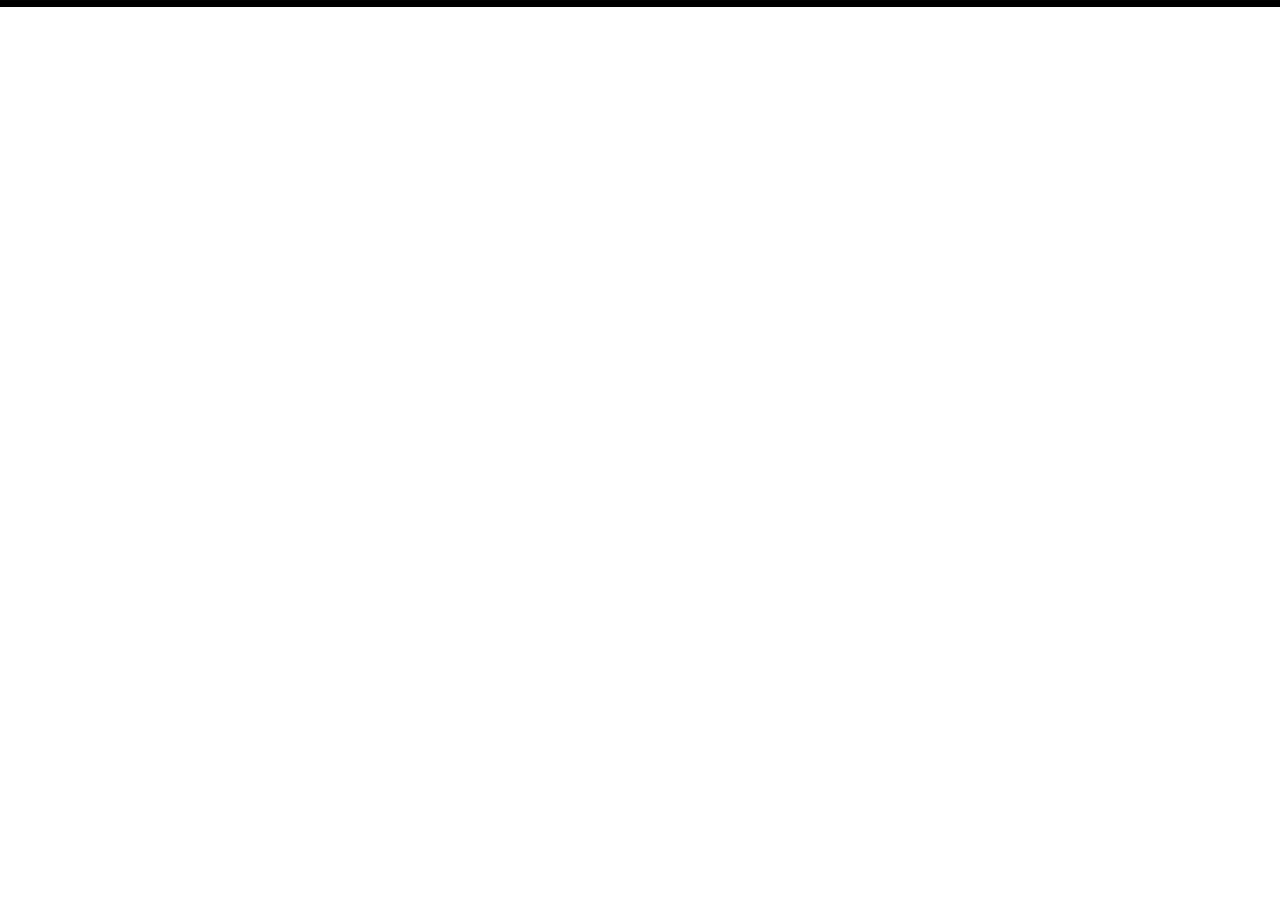
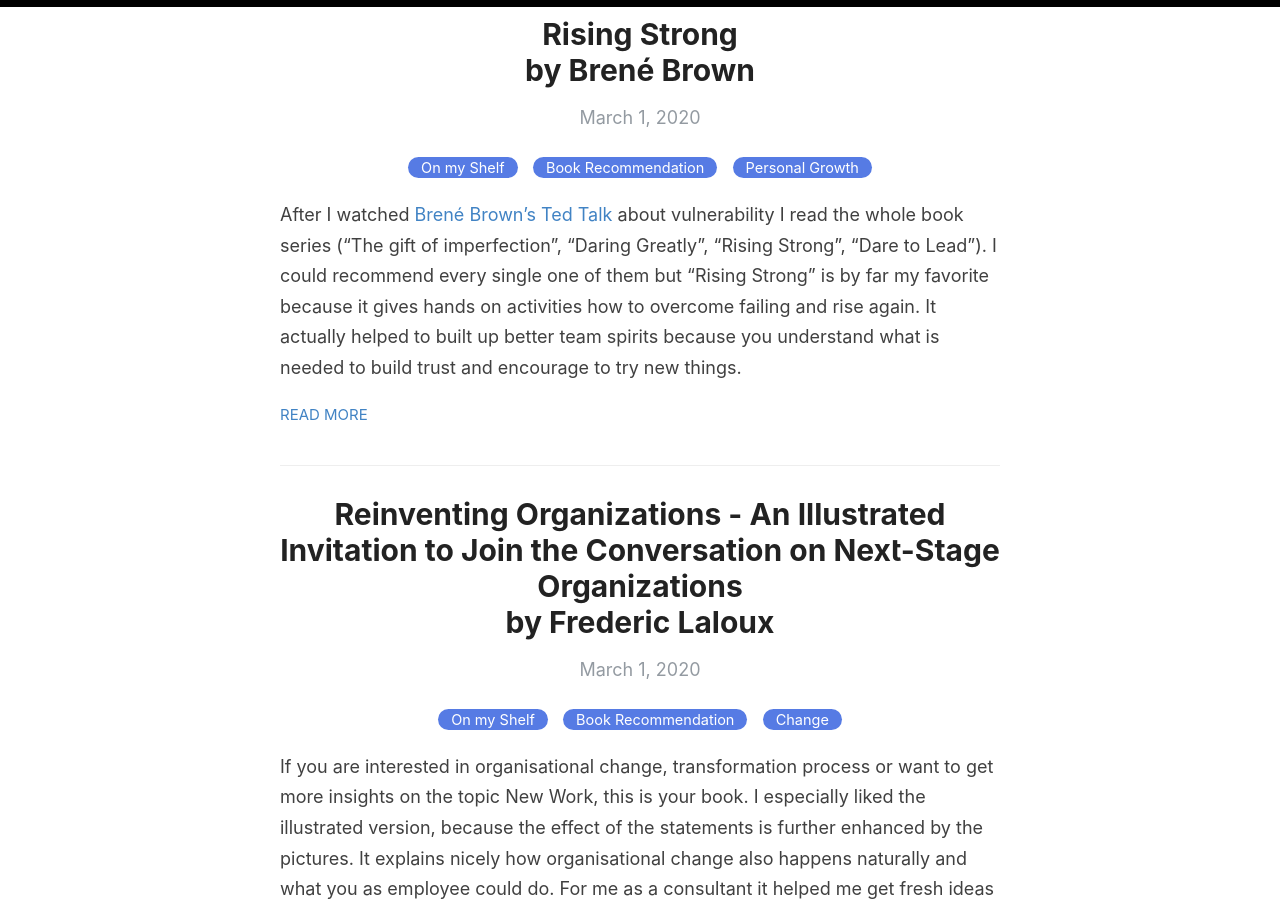
Before and after one commit to noldorf/unearthedBA, a Jekyll site: the page built from index.html, in a window 1280 px wide and 900 px high, scrolled down 1601 px. Built offline with Jekyll 4.4.1, drawn with Linux system fonts in a browser that asks for light colours; the list of posts is cut into pages by our own code; some of the changed text lies outside the part shown.

Commit message:
Redesign of On my Shelf section

```diff
--- a/_pages/onmyshelf.md
+++ b/_pages/onmyshelf.md
@@ -6,61 +6,28 @@
 
 I love to read. I think it is the best way to learn new things, broaden your perspective and I also get most of my inspiration from books. That's why I want to share with you my favorite books here.
 
-
-
-## Inspired - How to Create Tech Products Customer Love
-##### by Marty Cagan
-
-The title delivers what it promises. Many topic are discussed, how successfull companies create and release products to their customer.
-Some people call this book the "bible" if you are starting as a Business Analyst, Product Owner or Product Manager and I fully agree. First I read the whole book to get an overview. And now, I reread different chapters when I deal with a certain topic.
-
-[Buy this book](https://amzn.to/2BKeVqS)
-
 ---
 
-## Sprint - How to Solve Big Problems and Test new Ideas in just 5 Days
-###### by Jake Knapp, John Zeratsky & Braden Kowitz
-Sprint is a quick and easy read. For me it was pure inspiration and I'm looking forward to actually try out this technique. The whole process of finding the most important problem you should investigate as a company, creating ideas how to solve the problem and how you can quickly test them is described on a day-to-day basis. It provides a step by step guide with detailed explanations.
-
-[Buy this book](https://www.amazon.com/gp/product/150112174X/ref=as_li_qf_asin_il_tl?ie=UTF8&tag=thepmlibrar0f-20&creative=9325&linkCode=as2&creativeASIN=150112174X&linkId=cea4360bfca26b0d6ae0ffe465bf03d4)
-
----
-
-## Accelerate
-###### by Nicole Forsgren, Jez Humble and  Gene Kim
-I studied Physics, which means scientific approaches attract me magically. This book presents the findings of a study about the measurement of software delivery performance and  the difference between high, medium and low performing companies (e.g. lead time, deployment frequency, MTTR, Change Fail Percentage). Although the insights can be quite technical it shows the scientific proof for everything you can read in general books on how to create products.
-
-[Buy this book](https://www.amazon.com/-/de/Accelerate-Software-Performing-Technology-Organizations-ebook/dp/B07B9F83WM/ref=sr_1_1?__mk_de_DE=%C3%85M%C3%85%C5%BD%C3%95%C3%91&crid=3JDEDKWP1G3Z2&dchild=1&keywords=accelerate&qid=1591641613&sprefix=accel%2Caps%2C223&sr=8-1)
-
----
-
-## Reinventing Organizations: An Illustrated Invitation to Join the Conversation on Next-Stage Organizations
-###### Frederic Laloux
-If you are interested in organisational change, transformation process or want to get more insights on the topic  New Work, this is your book. I especially liked the illustrated version, because the effect of the statements is further enhanced by the pictures. It explains nicely how organisational change also happens naturally and what you as employee could do. For me as a consultant it helped me get fresh ideas how a company could manage itself.
-
-[Buy this book](https://www.amazon.com/-/de/Reinventing-Organizations-Illustrated-Invitation-Conversation/dp/2960133552/ref=sr_1_1?__mk_de_DE=%C3%85M%C3%85%C5%BD%C3%95%C3%91&crid=1UZACASJOD7K2&dchild=1&keywords=reinventing+organizations&qid=1591641660&sprefix=reinvent%2Caps%2C230&sr=8-1)
-
----
-
-## Lean Inception
-###### Paulo Caroli
-
-Lean Inception is practically the next step after you decided on what to build next with an existing team or want to start a new product team. It's kind of the step after the process described in "Sprint". As a BA I often help teams to start with a new product or feature. The book shows a nice schedule how to align on different aspects (Business, Design, Tech) in just one weeks and gives also recommendations on methods (e.g. how to create an empathy map) that could be used. I used this process already several times successfully during the last years.
-
-[Buy this book](https://www.amazon.com/-/de/Lean-Inception-Align-People-Product-ebook/dp/B079CMQQB5/ref=sr_1_3?__mk_de_DE=%C3%85M%C3%85%C5%BD%C3%95%C3%91&dchild=1&keywords=paulo+caroli&qid=1591641762&sr=8-3)
-
----
-
-## Invisible Women: Exposing Data Bias in a World Designed for Men
-###### Caroline Criado Perez
-This book is eye-opening. Especially as a Product Manager if you want to decide based on data which feature should be implement next this should be a must read just to raise awareness.
-
-[Buy this book](https://www.amazon.com/-/de/Invisible-Women-Data-World-Designed/dp/1419729071/ref=sr_1_1?__mk_de_DE=%C3%85M%C3%85%C5%BD%C3%95%C3%91&dchild=1&keywords=invisible+women&qid=1591641789&sr=8-1)
-
----
-
-## Rising Strong
-###### Brené Brown
-After I watched [Brené Brown’s Ted Talk](https://www.ted.com/talks/brene_brown_the_power_of_vulnerability) about vulnerability I read the whole book series (“The gift of imperfection”, “Daring Greatly”, “Rising Strong”, “Dare to Lead”). I could recommend every single one of them but “Rising Strong” is by far my favorite because it gives hands on activities how to overcome failing and rise again. It actually helped to built up better team spirits because you understand what is needed to build trust and encourage to try new things.
-
-[Buy this book](https://www.amazon.com/-/de/Rising-Strong-Ability-Transforms-Parent/dp/081298580X/ref=sr_1_5?__mk_de_DE=%C3%85M%C3%85%C5%BD%C3%95%C3%91&dchild=1&keywords=brene+brown&qid=1591641857&sr=8-5)
+<div id="archives">
+{% for category in site.categories %}
+  <div class="archive-group">
+    {% capture category_name %}{{ category | first }}{% endcapture %}
+    {% if category_name == "On my Shelf" %}
+        {% for post in site.categories[category_name] %}
+            <article class="archive-item">
+            <a href="{{ site.baseurl }}{{ post.url }}">
+            {% if post.title and post.title != "" %}<h2>{{post.title}}</h2>{% else %}{{post.excerpt |strip_html}}{%endif%}</a>
+            <div class="post-tags">
+                    {% for category in post.categories %}
+                    <a name="Category {{category}}">{{category}}</a>
+                    {% unless forloop.last %}&nbsp;{% endunless %}
+                    {% endfor %}
+                  </div>
+            <div class="entry">{{ post.excerpt }}</div>
+            <a href="{{ site.baseurl }}{{ post.url }}" class="read-more">Read More</a>
+            </article>
+        {% endfor %}
+    {%endif%}
+  </div>
+{% endfor %}
+</div>
--- a/_posts/2020-06-08-myTop3LearningsFrom5YearsAtTW.md
+++ b/_posts/2020-06-08-myTop3LearningsFrom5YearsAtTW.md
@@ -1,7 +1,7 @@
 ---
 layout: post
 title: My Top 3 learnings from 5 Years at ThoughtWorks
-categories: [Reflection, Learnings]
+categories: [Reflection, Personal Growth]
 <> last_modified_at: 2020-03-03
 date: 2020-06-06
 ---
--- /dev/null
+++ b/_posts/2020-06-11-BOOK-LeanInception.md
@@ -0,0 +1,11 @@
+---
+layout: post
+title: Lean Inception <br> by Paulo Caroli
+categories: [On my Shelf, Book Recommendation, Product]
+<> last_modified_at: 2020-03-03
+date: 2020-03-01
+---
+
+Lean Inception is practically the next step after you decided on what to build next with an existing team or want to start a new product team. It's kind of the step after the process described in "Sprint". As a BA I often help teams to start with a new product or feature. The book shows a nice schedule how to align on different aspects (Business, Design, Tech) in just one weeks and gives also recommendations on methods (e.g. how to create an empathy map) that could be used. I used this process already several times successfully during the last years.
+
+[Buy this book](https://www.amazon.com/-/de/Lean-Inception-Align-People-Product-ebook/dp/B079CMQQB5/ref=sr_1_3?__mk_de_DE=%C3%85M%C3%85%C5%BD%C3%95%C3%91&dchild=1&keywords=paulo+caroli&qid=1591641762&sr=8-3)
--- /dev/null
+++ b/_posts/2020-06-11-BOOK-ReinventingOrganizations.md
@@ -0,0 +1,11 @@
+---
+layout: post
+title: Reinventing Organizations - An Illustrated Invitation to Join the Conversation on Next-Stage Organizations <br> by Frederic Laloux
+categories: [On my Shelf, Book Recommendation, Change]
+<> last_modified_at: 2020-03-03
+date: 2020-03-01
+---
+
+If you are interested in organisational change, transformation process or want to get more insights on the topic  New Work, this is your book. I especially liked the illustrated version, because the effect of the statements is further enhanced by the pictures. It explains nicely how organisational change also happens naturally and what you as employee could do. For me as a consultant it helped me get fresh ideas how a company could manage itself.
+
+[Buy this book](https://www.amazon.com/-/de/Reinventing-Organizations-Illustrated-Invitation-Conversation/dp/2960133552/ref=sr_1_1?__mk_de_DE=%C3%85M%C3%85%C5%BD%C3%95%C3%91&crid=1UZACASJOD7K2&dchild=1&keywords=reinventing+organizations&qid=1591641660&sprefix=reinvent%2Caps%2C230&sr=8-1)
--- /dev/null
+++ b/_posts/2020-06-11-BOOK-RisingStrong.md
@@ -0,0 +1,11 @@
+---
+layout: post
+title: Rising Strong <br> by Brené Brown
+categories: [On my Shelf, Book Recommendation, Personal Growth]
+<> last_modified_at: 2020-03-03
+date: 2020-03-01
+---
+
+After I watched [Brené Brown’s Ted Talk](https://www.ted.com/talks/brene_brown_the_power_of_vulnerability) about vulnerability I read the whole book series (“The gift of imperfection”, “Daring Greatly”, “Rising Strong”, “Dare to Lead”). I could recommend every single one of them but “Rising Strong” is by far my favorite because it gives hands on activities how to overcome failing and rise again. It actually helped to built up better team spirits because you understand what is needed to build trust and encourage to try new things.
+
+[Buy this book](https://www.amazon.com/-/de/Rising-Strong-Ability-Transforms-Parent/dp/081298580X/ref=sr_1_5?__mk_de_DE=%C3%85M%C3%85%C5%BD%C3%95%C3%91&dchild=1&keywords=brene+brown&qid=1591641857&sr=8-5)
--- /dev/null
+++ b/_posts/2020-06-11-BOOK-Sprint.md
@@ -0,0 +1,11 @@
+---
+layout: post
+title: Sprint - How to Solve Big Problems and Test new Ideas in just 5 Days <br> by Jake Knapp, John Zeratsky & Braden Kowitz
+categories: [On my Shelf, Book Recommendation, Product]
+<> last_modified_at: 2020-03-03
+date: 2020-03-01
+---
+
+Sprint is a quick and easy read. For me it was pure inspiration and I'm looking forward to actually try out this technique. The whole process of finding the most important problem you should investigate as a company, creating ideas how to solve the problem and how you can quickly test them is described on a day-to-day basis. It provides a step by step guide with detailed explanations.
+
+[Buy this book](https://www.amazon.com/gp/product/150112174X/ref=as_li_qf_asin_il_tl?ie=UTF8&tag=thepmlibrar0f-20&creative=9325&linkCode=as2&creativeASIN=150112174X&linkId=cea4360bfca26b0d6ae0ffe465bf03d4)
```
Also changed, not shown: _posts/2020-06-11-BOOK-Accelerate.md (added, +11 -0 lines), _posts/2020-06-11-BOOK-Inspired.md (added, +12 -0 lines), _posts/2020-06-11-BOOK-InvisibleWomen.md (added, +11 -0 lines).
